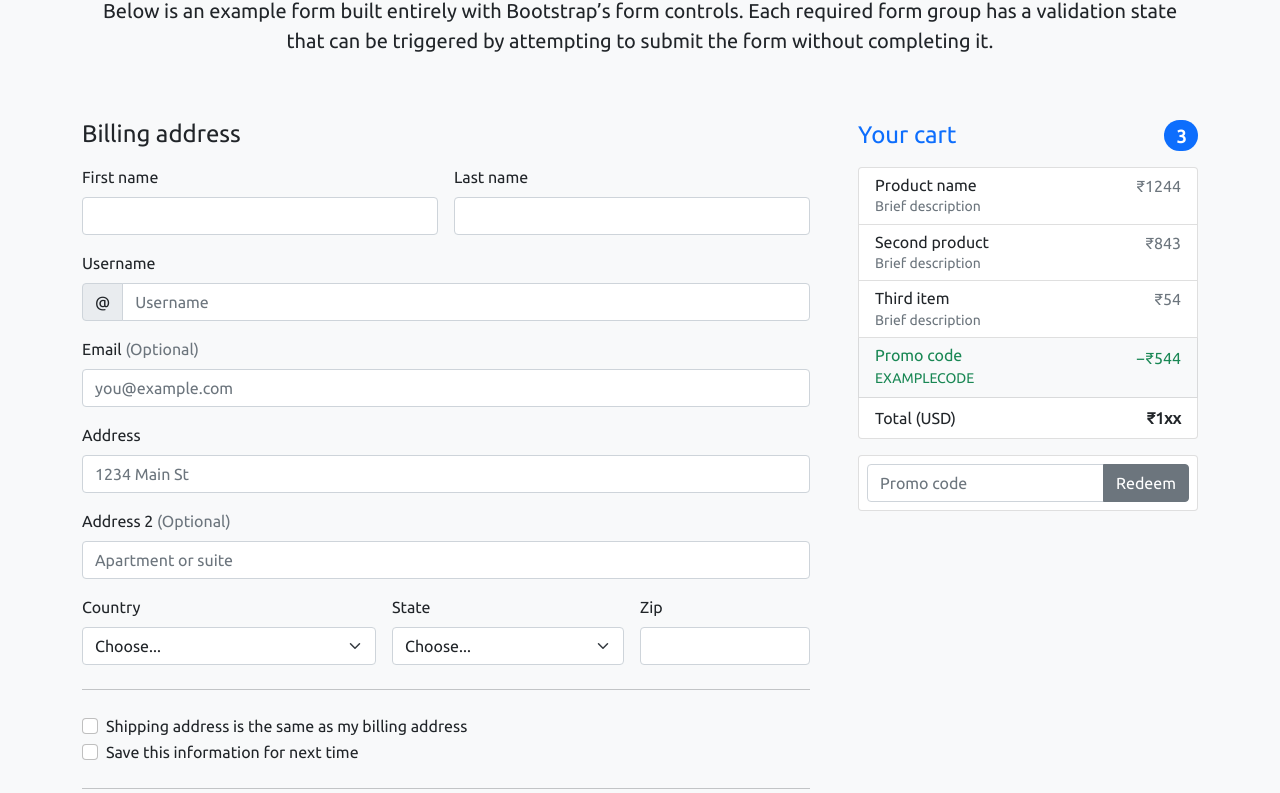
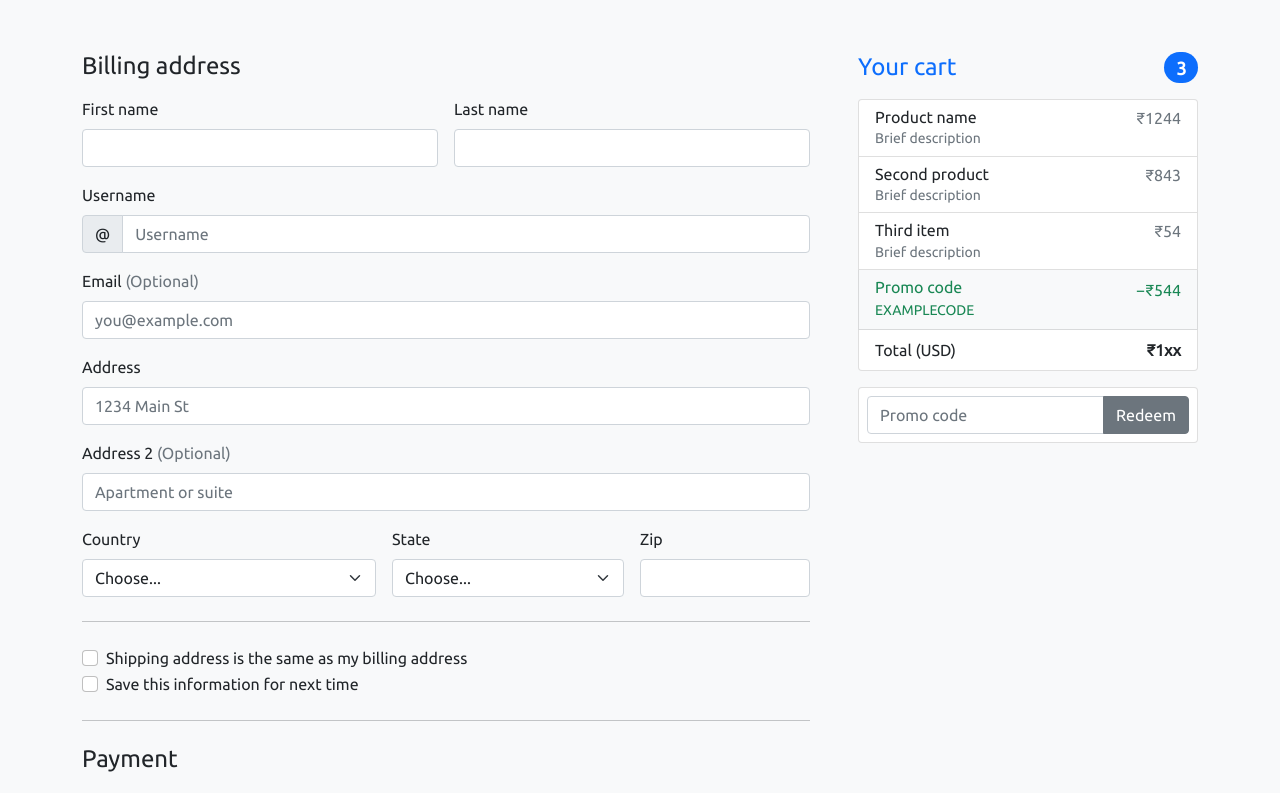
Before and after one commit to sandeeproy710/scikids-hacktrack, a plain HTML site: page check.html in a window 1280 px wide. Shown: the part 122-915 px from the top of the page. Drawn offline with nearby package versions, Linux system fonts and the light colour scheme.

Commit message:
Update check.html

```diff
--- a/check.html
+++ b/check.html
@@ -25,7 +25,7 @@
         <div class="py-5 text-center">
           <img class="d-block mx-auto mb-4" src="images/logo.png" alt="" >
           <h2>Checkout form</h2>
-          <p class="lead">Below is an example form built entirely with Bootstrap’s form controls. Each required form group has a validation state that can be triggered by attempting to submit the form without completing it.</p>
+          <p class="lead"></p>
         </div>
 
         <div class="row g-5">
```
